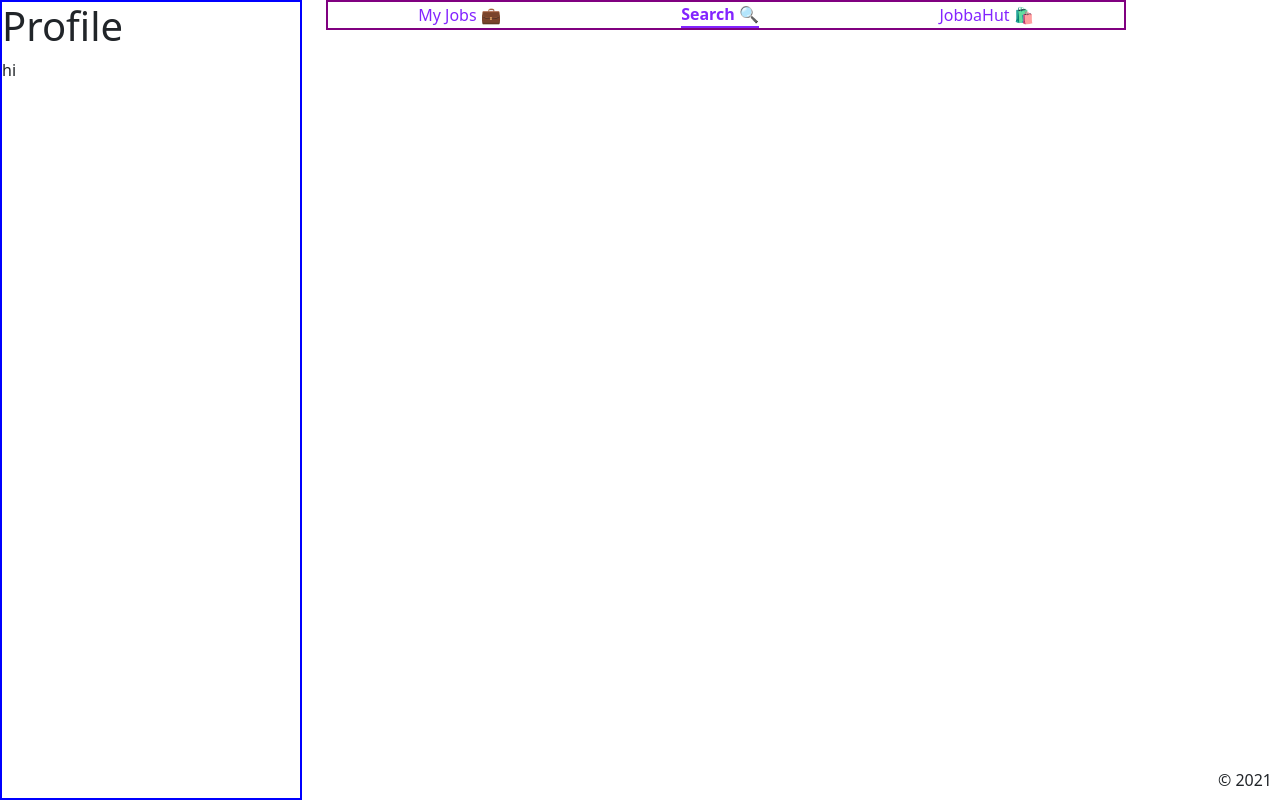
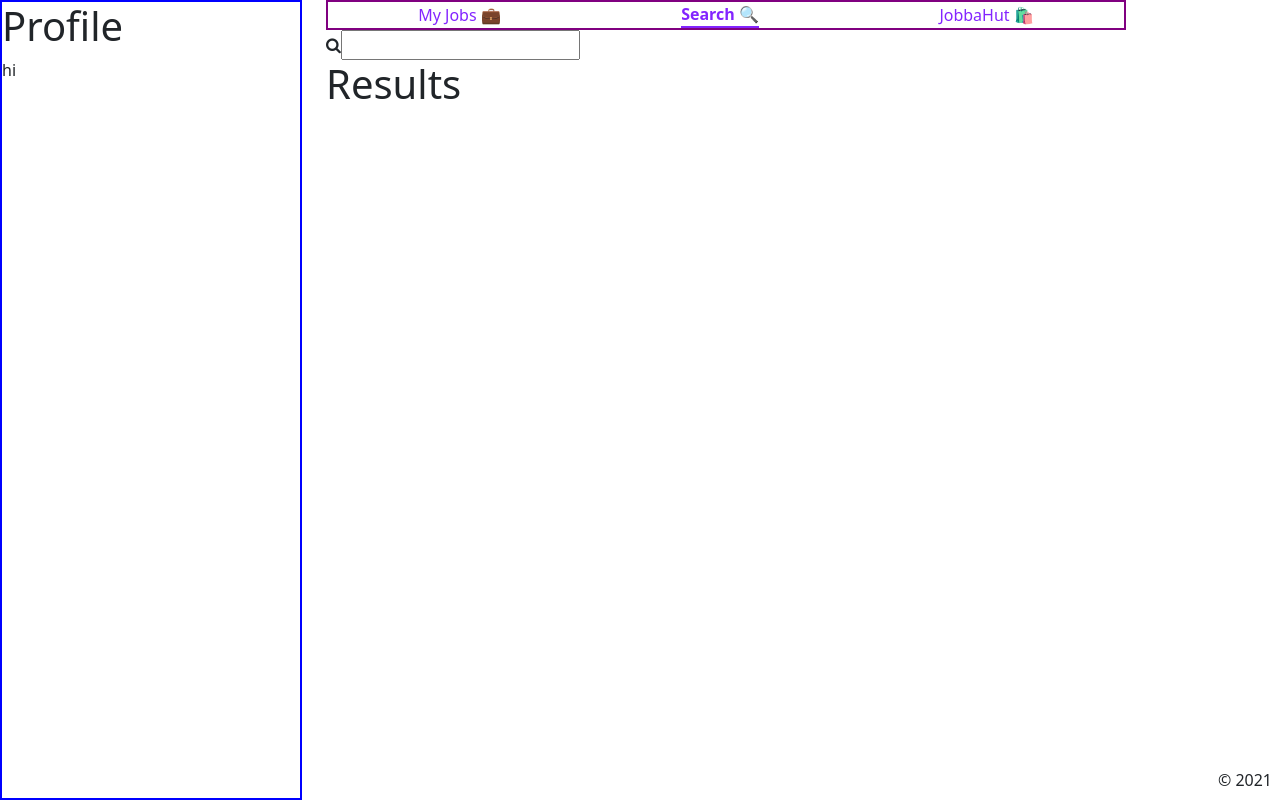
Before and after one commit to AdilIqbal95/Career_App, a React app in the folder react-client/: page /search in a window 1280 px wide. Built offline with nearby package versions, Linux system fonts and the light colour scheme; a web font is replaced by a local one.

Commit message:
Linked searchbar to home page

```diff
--- a/react-client/src/pages/Home/index.js
+++ b/react-client/src/pages/Home/index.js
@@ -1,7 +1,6 @@
 import React from 'react';
 import { Sidebar } from '../../layout'
 import { Header } from '../../layout'
-import { MyJobs } from '../index'
 import { Switch, Route } from 'react-router-dom';
 import * as Pages from '../index';
 
@@ -17,8 +16,11 @@ const Home = () => {
                     </div>
                     <div className="row">
                         <Switch>
-                            <Route path="/about">
+                            <Route path="/jobs">
                                 <Pages.MyJobs />
+                            </Route>
+                            <Route path="/search">
+                                <Pages.Search />
                             </Route>
                         </Switch>
                     </div>
--- a/react-client/src/pages/Search/index.js
+++ b/react-client/src/pages/Search/index.js
@@ -1,19 +1,20 @@
 import React from 'react';
-import { Sidebar } from '../../layout'
-import { Header } from '../../layout'
-import { SearchBar } from '../../SearchBar'
+import { SearchBar } from '../../components/'
 
 const Search = () => {
 
     return (
         <>
             <div className="row">
-              <div className="col-sm-3"><Sidebar /></div>
-              <div className="col"><Header /></div>
+              <div className="col"><SearchBar /></div>
             </div>
             <div className="row">
-              <div className="col"><SearchBar /></div>
+              <div className="col">
+                <h1> Results</h1>
+                <br></br>
+              </div>
             </div>
+
 
         </>
     )
```
